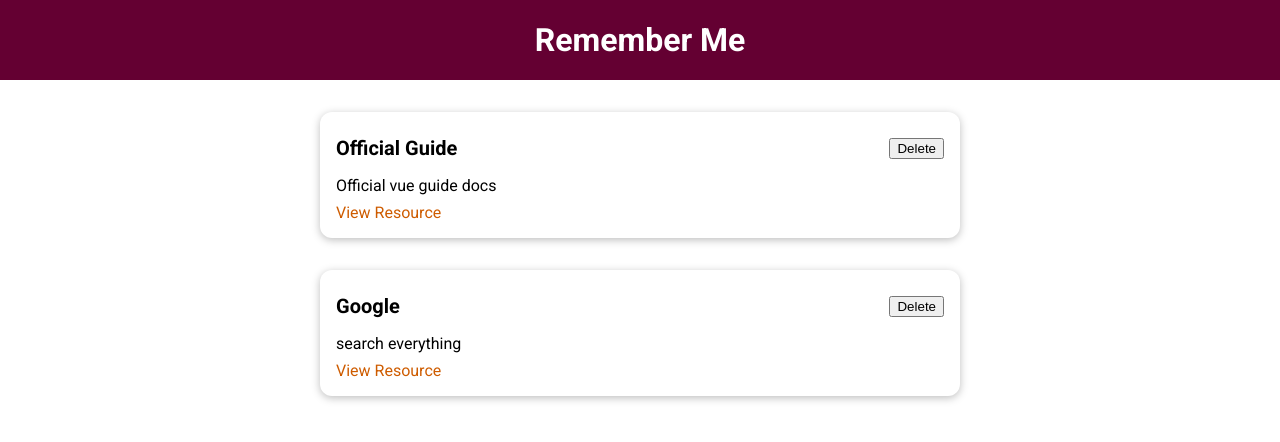
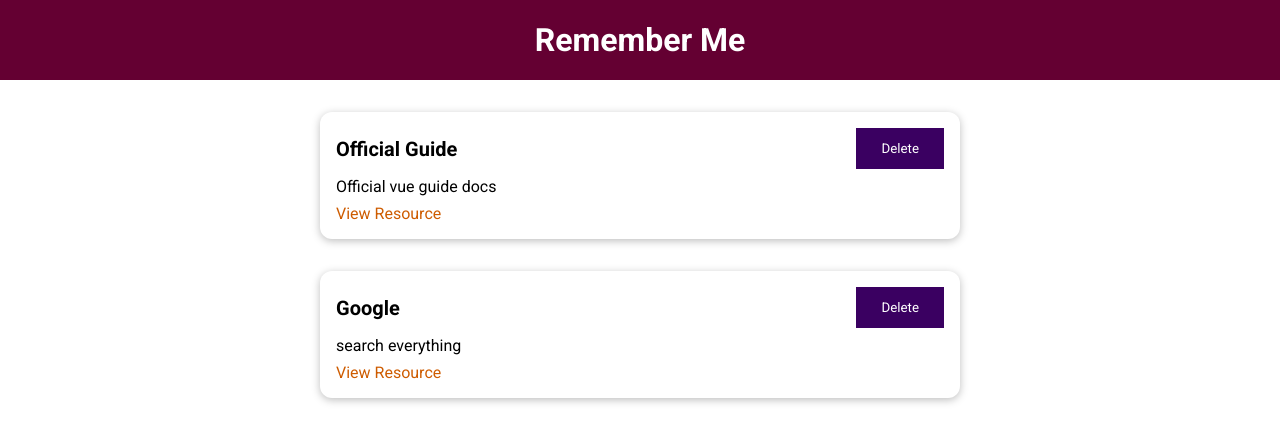
Before and after one commit to motifaithed/vue-learning-resources-app, a Vue app: page / in a window 1280 px wide. Shown: the top 442 px of the page. Built offline with nearby package versions, Linux system fonts and the light colour scheme.

Commit message:
006 Adding a Base Button

```diff
--- a/src/App.vue
+++ b/src/App.vue
@@ -4,7 +4,7 @@
 </template>
 <script>
 import StoredResources from './components/learning-resources/StoredResources.vue';
-import TheHeader from './components/layouts/TheHeader.vue'
+import TheHeader from './components/layouts/TheHeader.vue';
 export default {
   components: {
     StoredResources,
--- /dev/null
+++ b/src/components/UI/BaseButton.vue
@@ -0,0 +1,37 @@
+<template>
+  <button :type="type" :class="mode">
+    <slot></slot>
+  </button>
+</template>
+<script>
+    export default {
+        props:['type', 'mode']
+    }
+</script>
+<style scoped>
+button {
+  padding: 0.75rem 1.5rem;
+  font-family: inherit;
+  background-color: #3a0061;
+  border: 1px solid #3a0061;
+  color: white;
+  cursor: pointer;
+}
+
+button:hover,
+button:active {
+  background-color: #270041;
+  border-color: #270041;
+}
+
+.flat {
+  background-color: transparent;
+  color: #3a0061;
+  border: none;
+}
+
+.flat:hover,
+.flat:active {
+  background-color: #edd2ff;
+}
+</style>
--- a/src/components/learning-resources/LearningResource.vue
+++ b/src/components/learning-resources/LearningResource.vue
@@ -3,7 +3,7 @@
     <base-card>
       <header>
         <h3>{{ title }}</h3>
-        <button>Delete</button>
+        <base-button>Delete</base-button>
       </header>
       <p>{{ description }}</p>
       <nav>
--- a/src/main.js
+++ b/src/main.js
@@ -1,8 +1,10 @@
 import { createApp } from 'vue';
 import App from './App.vue';
 import BaseCard from './components/UI/BaseCard.vue';
+import BaseButton from './components/UI/BaseButton.vue';
 
 const app = createApp(App);
 
 app.component('base-card',BaseCard);
+app.component('base-button', BaseButton);
 app.mount('#app');
```
